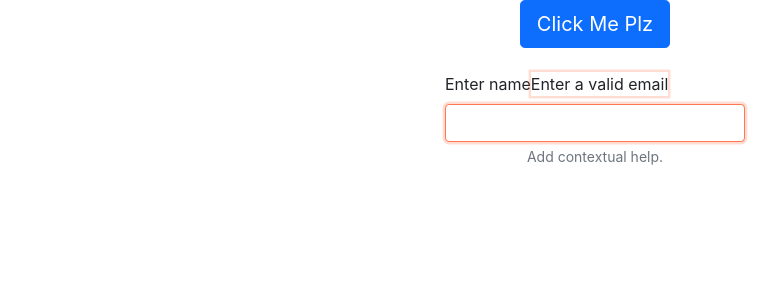
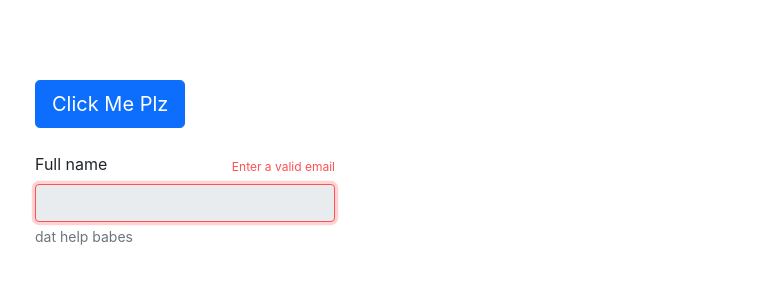
Before and after one commit to jaygraygray/frontend-boilerplate, a React app: page / in a window 1280 px wide. Shown: the top 300 px of the page, without its empty margins (45-824 px from the left). Built offline with nearby package versions, Linux system fonts and the light colour scheme.

Commit message:
polich input

```diff
--- a/scss/custom.scss
+++ b/scss/custom.scss
@@ -5,10 +5,6 @@
 @import "../node_modules/bootstrap/scss/functions";
 
 // 2. Include any default variable overrides here
-$form-label-font-size: 3rem;
-$form-label-color: #555;
-$enable-shadows: false;
-$form-input-border-radius: 50%;
 
 // 3. Include remainder of required Bootstrap stylesheets
 @import "../node_modules/bootstrap/scss/variables";
@@ -21,12 +17,3 @@ $form-input-border-radius: 50%;
 @import "../node_modules/bootstrap/scss/images";
 @import "../node_modules/bootstrap/scss/containers";
 @import "../node_modules/bootstrap/scss/grid";
-
-// 5. Add additional custom code here
-.form-label {
-  width: fit-content !important;
-}
-
-input {
-  cursor: not-allowed !important;
-}
--- a/src/App.scss
+++ b/src/App.scss
@@ -1,7 +1,3 @@
-.App {
-  text-align: center;
-}
-
 .App-logo {
   height: 40vmin;
   pointer-events: none;
--- a/src/App.tsx
+++ b/src/App.tsx
@@ -6,17 +6,17 @@ import "./index.scss";
 function App(): ReactElement {
   return (
     <div className="App">
-      <div style={{ width: "300px", margin: "auto" }}>
+      <div style={{ width: "300px", margin: "5rem" }}>
         <Form>
           <Button size="large" label="Click Me Plz" actionType="primary" />
           <br />
           <br />
           <Input
+            label="Full name"
             error="Enter a valid email"
-            type="text"
-            label="Enter name"
             size="md"
-            helpText="Add contextual help."
+            helpText="dat help babes"
+            disabled
           />
         </Form>
       </div>
--- a/src/index.scss
+++ b/src/index.scss
@@ -28,7 +28,7 @@ $blue: #007bff;
 $indigo: #6610f2;
 $purple: #6f42c1;
 $pink: #e83e8c;
-$red: #ff7851;
+$red: #ff5151;
 $orange: #fd7e14;
 $yellow: #ffce67;
 $green: #56cc9d;
@@ -48,3 +48,12 @@ $dropdown-link-hover-color: $white;
 $dropdown-link-hover-bg: $secondary;
 $navbar-dark-color: rgba($white, 0.6);
 $navbar-dark-hover-color: $white;
+
+$form-label-font-size: 3rem;
+$form-label-color: #555;
+$enable-shadows: false !important;
+$form-input-border-radius: 50% !important;
+
+input:disabled {
+  cursor: not-allowed !important;
+}
--- a/src/ui/components/Input/Input.tsx
+++ b/src/ui/components/Input/Input.tsx
@@ -4,7 +4,7 @@ import classNames from "classnames";
 import "./style.scss";
 
 interface Props {
-  type: "text" | "textarea" | "password" | "email" | "url";
+  type?: "text" | "textarea" | "password" | "email" | "url";
   disabled?: boolean;
   value?: string;
   // onChange?: ((input: string) => void) | undefined
@@ -19,15 +19,23 @@ interface Props {
   error?: string;
 }
 
-// States:
-// failed validation
-// provide hint
-// readonly
+// conver variables sm md lg to numbers 1 2 3
+const convertSizeToNumbersForFonts = (size: string): number => {
+  switch (size) {
+    case "sm":
+      return 7;
+    case "md":
+      return 6;
+    case "lg":
+      return 4;
+  }
+  return 5;
+};
 
 export const Input = ({
-  label,
+  label = "",
   multiLine,
-  type,
+  type = "text",
   size = "md",
   error = "",
   disabled,
@@ -45,9 +53,17 @@ export const Input = ({
 
   const labelStyles = classNames({
     [`form-label-${size}`]: true,
+    "d-flex": true,
     "form-label": true,
-    "label-and-error": error.length > 0,
-    label: !error
+    "justify-content-between": error.length > 0,
+    "align-items-center": true,
+    "label-container": true
+  });
+
+  const errorStyles = classNames({
+    "error-label": true,
+    "m-bottom": label.length === 0,
+    "align-self-end": true
   });
 
   React.useEffect(() => {
@@ -58,22 +74,21 @@ export const Input = ({
     }
   }, [multiLine, type]);
 
-  console.log(">>labelStyles", labelStyles);
   const renderLabelOrError = (label: string, error: string) => {
     if (label) {
       return (
         <label {...labelProps} className={labelStyles} htmlFor={props.id}>
           <div>{label}</div>
-          <div className="error">{error}</div>
+          <div className={errorStyles}>{error}</div>
         </label>
       );
     }
-    return error;
+    return <div className={errorStyles}>{error}</div>;
   };
 
   return (
     <div className="element-container">
-      {renderLabelOrError(label || "", error)}
+      {renderLabelOrError(label, error)}
       {multiLine ? (
         <textarea
           {...inputProps}
--- a/src/ui/components/Input/style.scss
+++ b/src/ui/components/Input/style.scss
@@ -4,21 +4,24 @@
   display: flex;
   flex-direction: column;
   align-content: flex-start;
-  label {
-    width: fit-content !important;
-  }
 }
 
-.label-and-error {
-  width: 100%;
-  display: flex;
-  justify-content: space-between;
-  align-items: center;
+.label-container {
+  width: 100% !important;
+}
+
+.error-label {
+  color: $danger !important;
+  font-size: 0.75rem !important;
 }
 
 .error {
-  border-color: $red !important;
-  box-shadow: 0 0 0 0.15rem rgba($red, 0.25) !important;
+  border-color: $danger !important;
+  box-shadow: 0 0 0 0.2rem rgba($danger, 25%);
+}
+
+.m-bottom {
+  margin-bottom: 0.25rem !important;
 }
 
 .label {
```
Also changed, not shown: src/ui/components/Input/Todo.md (+0 -1 lines).
